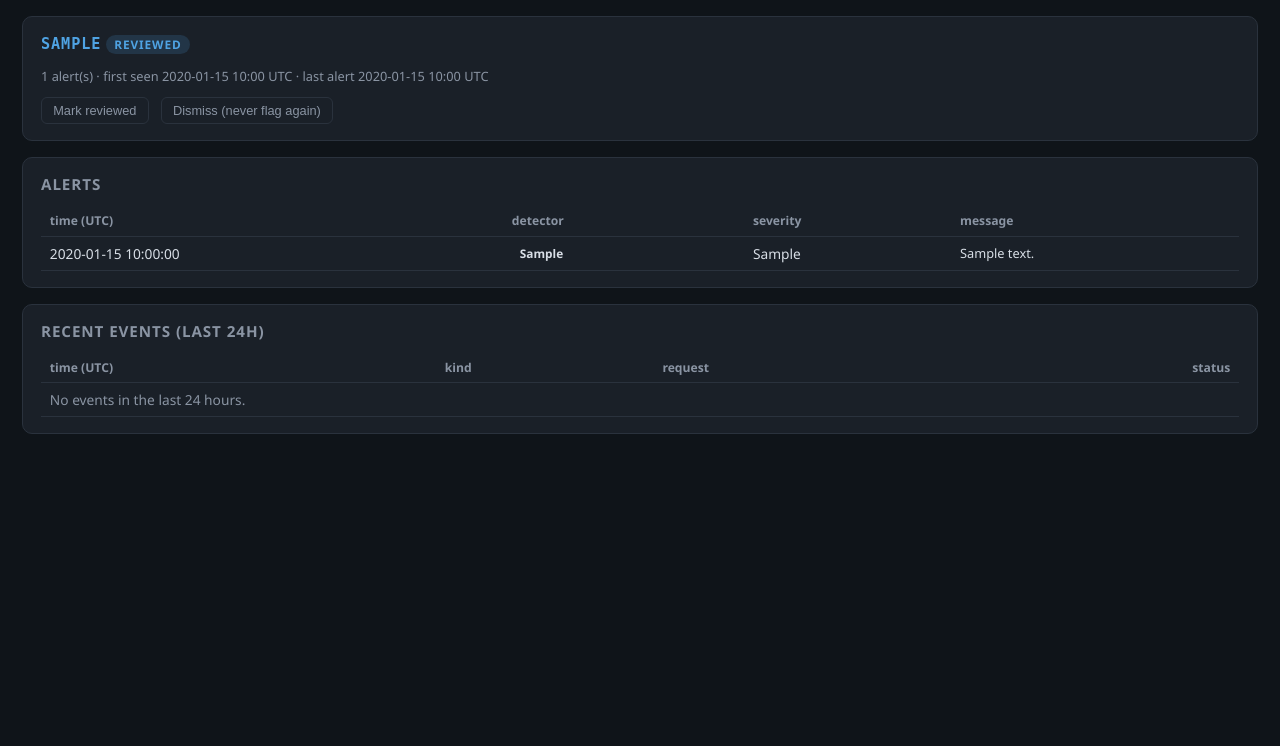
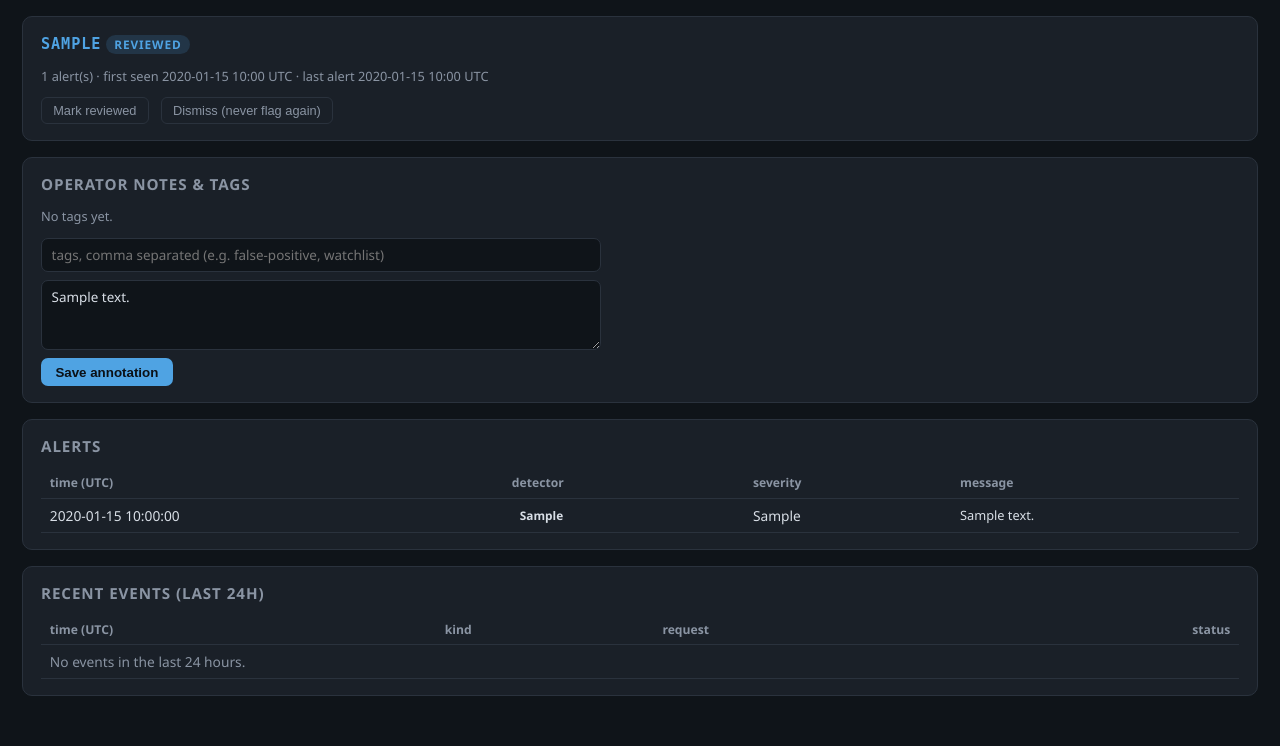
Before and after one commit to saeedshamc/Watchtail, a Flask app: a page that uses app/templates/ip_detail.html in a window 1280 px wide. Shown: the part 54-800 px from the top of the page. Run offline with Flask 3, Linux system fonts and the light colour scheme; the visitor is signed in with stand-in values (Sample User, id 1); tables that the repository leaves empty hold one stand-in row (values such as "Sample post"); some libraries are stand-ins or nearby versions.

Commit message:
feat: let operators annotate flagged ips with notes and tags
The IP detail page gains a note editor and tag chips (removable),
flagged rows and the JSON API surface annotations, and unknown IPs
fall back to the dashboard so the flash is never lost behind a 404.

```diff
--- a/app/routes/__init__.py
+++ b/app/routes/__init__.py
@@ -2,6 +2,7 @@
 
 
 def register_blueprints(app):
+    from .annotations import bp as annotations_bp
     from .auth import bp as auth_bp
     from .dashboard import bp as dashboard_bp
     from .events import bp as events_bp
@@ -16,4 +17,5 @@ def register_blueprints(app):
     app.register_blueprint(events_bp)
     app.register_blueprint(sources_bp)
     app.register_blueprint(reviews_bp)
+    app.register_blueprint(annotations_bp)
     app.register_blueprint(ip_detail_bp)
--- a/app/routes/ip_detail.py
+++ b/app/routes/ip_detail.py
@@ -38,6 +38,8 @@ def detail(ip):
         alert_count = ip_row.alert_count
         first_seen_at = ip_row.first_seen_at
         last_alert_at = ip_row.last_alert_at
+        operator_note = ip_row.operator_note
+        tags = list(ip_row.tags or [])
 
     return render_template(
         "ip_detail.html",
@@ -47,6 +49,8 @@ def detail(ip):
             "alert_count": alert_count,
             "first_seen_at": first_seen_at,
             "last_alert_at": last_alert_at,
+            "operator_note": operator_note,
+            "tags": tags,
         },
         alerts=alerts,
         events=events,
--- a/app/routes/reviews.py
+++ b/app/routes/reviews.py
@@ -28,6 +28,8 @@ def flagged_api():
                     "last_alert_at": row.last_alert_at.isoformat() + "Z"
                     if row.last_alert_at
                     else None,
+                    "tags": list(row.tags or []),
+                    "operator_note": row.operator_note,
                 }
                 for row in rows
             ]
--- a/app/static/css/dashboard.css
+++ b/app/static/css/dashboard.css
@@ -334,3 +334,59 @@ h2 a:hover { color: var(--accent); }
   0% { background: rgba(227, 93, 93, 0.22); }
   100% { background: transparent; }
 }
+
+/* --- Operator notes and tags --------------------------------------- */
+.tag-row { display: inline-flex; gap: 0.3rem; flex-wrap: wrap; }
+
+.tag-chip {
+  display: inline-flex;
+  align-items: center;
+  gap: 0.25rem;
+  background: rgba(79, 163, 227, 0.12);
+  border: 1px solid rgba(79, 163, 227, 0.35);
+  color: var(--accent);
+  border-radius: 10px;
+  padding: 0.05rem 0.5rem;
+  font-size: 0.72rem;
+  font-weight: 600;
+}
+.tag-chip.static { display: inline-block; }
+.tag-chip button {
+  background: none;
+  border: none;
+  color: var(--muted);
+  cursor: pointer;
+  font-size: 0.8rem;
+  line-height: 1;
+  padding: 0;
+}
+.tag-chip button:hover { color: var(--high); }
+
+.annotate-form {
+  display: flex;
+  flex-direction: column;
+  gap: 0.5rem;
+  margin-top: 0.6rem;
+  max-width: 560px;
+}
+.annotate-form input,
+.annotate-form textarea {
+  padding: 0.45rem 0.6rem;
+  background: var(--bg);
+  border: 1px solid var(--panel-edge);
+  border-radius: 7px;
+  color: var(--text);
+  font-size: 0.84rem;
+  font-family: inherit;
+  resize: vertical;
+}
+.annotate-form button {
+  align-self: flex-start;
+  padding: 0.4rem 0.9rem;
+  background: var(--accent);
+  border: none;
+  border-radius: 7px;
+  color: #0b1016;
+  font-weight: 600;
+  cursor: pointer;
+}
--- a/app/templates/dashboard.html
+++ b/app/templates/dashboard.html
@@ -30,6 +30,12 @@
       <span class="ip"><a href="{{ url_for('ip_detail.detail', ip=ip.ip) }}"><code>{{ ip.ip }}</code></a></span>
       <span class="badge {{ ip.status }}">{{ ip.status }}</span>
       <span class="reason">{{ ip.reason or '' }} · {{ ip.alert_count }} alerts</span>
+      {% if ip.tags %}
+      <span class="tag-row">
+        {% for tag in ip.tags %}<span class="tag-chip static"><span>{{ tag }}</span></span>{% endfor %}
+      </span>
+      {% endif %}
+      {% if ip.operator_note %}<span class="reason" title="{{ ip.operator_note }}">&ldquo;{{ ip.operator_note|truncate(60) }}&rdquo;</span>{% endif %}
       <form method="post" action="{{ url_for('reviews.update_status', ip=ip.ip) }}" class="js-review" data-ip="{{ ip.ip }}">
         <input type="hidden" name="action" value="reviewed">
         <button type="submit" title="Mark as reviewed">review</button>
--- a/app/templates/ip_detail.html
+++ b/app/templates/ip_detail.html
@@ -23,6 +23,29 @@
     <button type="submit">Re-enable flagging</button>
   </form>
   {% endif %}
+</section>
+
+<section class="card full">
+  <h2>Operator notes &amp; tags</h2>
+  {% if ip_row.tags %}
+  <div class="tag-row">
+    {% for tag in ip_row.tags %}
+    <form method="post" action="{{ url_for('annotations.remove_tag', ip=ip) }}" class="tag-chip">
+      <input type="hidden" name="tag" value="{{ tag }}">
+      <span>{{ tag }}</span>
+      <button type="submit" title="Remove tag" aria-label="Remove tag {{ tag }}">&times;</button>
+    </form>
+    {% endfor %}
+  </div>
+  {% else %}
+  <p class="muted small">No tags yet.</p>
+  {% endif %}
+  <form method="post" action="{{ url_for('annotations.annotate', ip=ip) }}" class="annotate-form">
+    <input type="text" name="tags" placeholder="tags, comma separated (e.g. false-positive, watchlist)"
+           value="{{ ip_row.tags | join(', ') }}" size="44">
+    <textarea name="note" rows="3" placeholder="Investigation note (who confirmed what, ticket number...)" maxlength="2000">{{ ip_row.operator_note or '' }}</textarea>
+    <button type="submit">Save annotation</button>
+  </form>
 </section>
 
 <section class="card full">
```
Also changed, not shown: app/routes/annotations.py (added, +54 -0 lines), tests/test_annotation_routes.py (added, +123 -0 lines).
